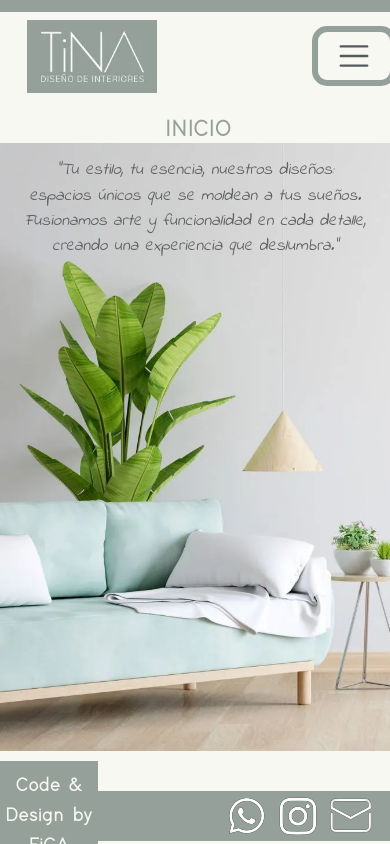
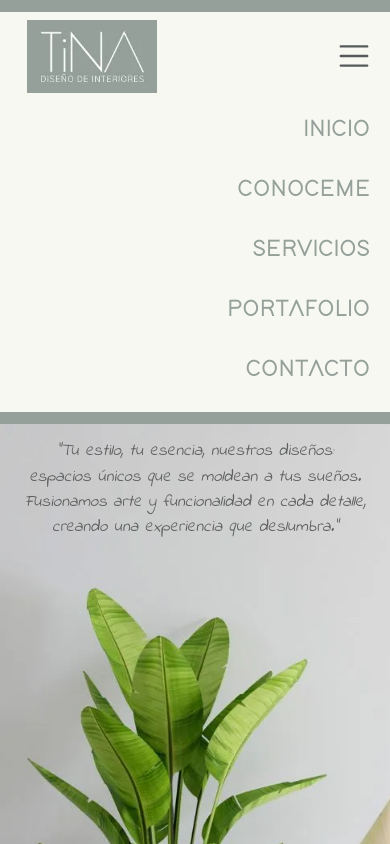
Before and after one commit to Fica-Millan/coder_TinaDisenioDeInteriores, a website: page index.html in a window 390 px wide. Both pictures are taken after a click on the button "Toggle navigation". Shown: the top 844 px of the page. Drawn offline with nearby package versions, Linux system fonts and the light colour scheme.

Commit message:
[m - v4] Ajustes varios

```diff
--- a/index.html
+++ b/index.html
@@ -48,20 +48,20 @@
           </button>
           <!--MENU DE NAVEGACION-->
           <div class="collapse navbar-collapse contenedor-ul" id="navbarSupportedContent">
-            <ul class="navbar-nav me-auto mb-2 mb-lg-0 justify-content-end w-100 text-end">
-              <li class="nav-item">
+            <ul class="navbar-nav me-auto mb-2 mb-lg-0 justify-content-end w-100 text-end derecha">
+              <li class="nav-item margen">
                 <a class="nav-link font-nav" href="./index.html">INICIO</a>
               </li>
-              <li class="nav-item">
+              <li class="nav-item margen">
                 <a class="nav-link font-nav" href="./pages/conoceme.html">CONOCEME</a>
               </li>
-              <li class="nav-item">
+              <li class="nav-item margen">
                 <a class="nav-link font-nav" href="./pages/servicios.html">SERVICIOS</a>
               </li>
-              <li class="nav-item">
+              <li class="nav-item margen">
                 <a class="nav-link font-nav" href="./pages/portafolio.html">PORTAFOLIO</a>
               </li>
-              <li class="nav-item">
+              <li class="nav-item margen">
                 <a class="nav-link font-nav" href="./pages/contacto.html">CONTACTO</a>
               </li>
             </ul>
@@ -81,12 +81,12 @@
 
   <footer class="container-fluid">
     <div class="row footer-index">
-      <div class="col-3 col-index-foot contenedor-diseño-index">
+      <div class="col col-index-foot contenedor-diseño-index">
         <a class="footer-bg" href="https://github.com/Fica-Millan">
-          <p class="diseño centar diseño-index">Code & Design by FiCA</p>
+          <p class="diseño diseño-index">Code & Design by FiCA</p>
         </a>
       </div>
-      <div class="col-9 centar footer-bg col-index-foot derecha">
+      <div class="col centar footer-bg col-index-foot derecha">
         <span class="footer-bg">
           <!--ENLACES-->
           <!--ENLACE A WHATSAPP WEB-->
--- a/scss/_conoceme.scss
+++ b/scss/_conoceme.scss
@@ -14,5 +14,6 @@
     background-color: map-get($bg-color, rosa);
     @extend %frase-style;
     font-size: 1.1rem;
-    padding: 9.1px;
+    margin-bottom: 0;
+    /*padding: 9.1px;*/
 }
--- a/scss/_contacto.scss
+++ b/scss/_contacto.scss
@@ -35,6 +35,9 @@ ul{
     justify-content: center;
     align-items: center;
 }
+.margen-ul{
+    margin-top: 45px;
+}
 
 li{
     margin-bottom: 10px;
--- a/scss/_grid-conoceme.scss
+++ b/scss/_grid-conoceme.scss
@@ -2,7 +2,7 @@
 .grid__container{
     display: grid;
     grid-template-columns: 1fr 1fr 1fr;
-    grid-template-rows: auto auto 220px auto 230px auto auto;
+    grid-template-rows: auto auto auto auto auto auto auto;
     grid-template-areas:
     'detalle1   detalle1    foto_frente'
     'detalle2   detalle2    detalle2'
@@ -48,7 +48,6 @@
 }
 .descripcion_3{
     grid-area: detalle3;
-    padding-top: 43px;
     margin-bottom: 0;
 }
 .foto_3{
--- a/scss/_header.scss
+++ b/scss/_header.scss
@@ -4,7 +4,6 @@
 }
 .contenedor-header{
     padding: 0;
-    height: 17vh;
 }
 .contenedor-nav{
     padding: 0;
@@ -18,8 +17,19 @@
     color: $verde-oscuro;
     border: none;
 }
+.navbar-toggler:focus {
+    outline: none;
+    border-color: transparent;
+    box-shadow: none;
+  }
 .contenedor-ul{
     padding-right: 20px;
+}
+.derecha{
+    align-items: end;
+}
+.margen{
+    margin-bottom: 0;
 }
 .font-nav{
     @include font-and-size;
--- a/scss/_index.scss
+++ b/scss/_index.scss
@@ -10,7 +10,7 @@
     justify-content: center;
     background-image: url(../assets/portada.webp);
     background-size: cover;
-    height: 72vh;
+    height: 100vh;
    @include padding-margin-0;
     position: relative;
 }
@@ -22,10 +22,8 @@
     background: none;
 }
 .footer-index{
-    align-items: center;
     border-top: 10px solid $tiza;
     border-bottom: 10px solid $tiza;
-    height: 11vh;
 }
 .footer-bg{
     background-color: $verde-oscuro;
--- a/scss/_mq-conoceme.scss
+++ b/scss/_mq-conoceme.scss
@@ -78,10 +78,6 @@
     .p-conoceme {
         font-size: 0.7rem;
     }
-    .resumen_1 {
-        padding-top: 0;
-        width: 90%;
-    }
     .descripcion_2 {
         margin-top: 0;
     }
--- a/scss/_mq-contacto.scss
+++ /dev/null
@@ -1,5 +0,0 @@
-@media (min-width:300px) and (max-width:991px) {
-    .mq-contacto{
-        margin-top: 15px;
-    }
-}
--- a/scss/_mq-index.scss
+++ b/scss/_mq-index.scss
@@ -1,5 +1,5 @@
 /*--MEDIA QUERIES - INDEX--*/
-@media (min-width:300px) and (max-width:350px) {
+@media (max-width:350px) {
     .frase{
         font-size:0.6em;
     }
@@ -9,7 +9,7 @@
         font-size:0.7em;
     }
 }
-@media (min-width:300px) and (max-width:575px) {
+@media (max-width:575px) {
     .frase{
         margin-top: 15px;
         margin-left: 0;
@@ -18,12 +18,19 @@
     .bg-portada{
         background-image: url(../assets/portada2.webp);
     }
-    .footer__contenedor{
+    /*.footer__contenedor{
         margin-left: 300px;
 
         &__enlace__icono{
             width: 15%;
         }
+    }*/
+    .diseño-index{
+        font-size: small;
+    }
+    .col-index-foot{
+        min-height: auto;
+        justify-content:flex-start ;
     }
 }
 
```
Also changed, not shown: pages/conoceme.html (+6 -6 lines), pages/contacto.html (+7 -7 lines), pages/portafolio.html (+6 -6 lines), pages/servicios.html (+6 -6 lines), css/main.css, 1 other file.
